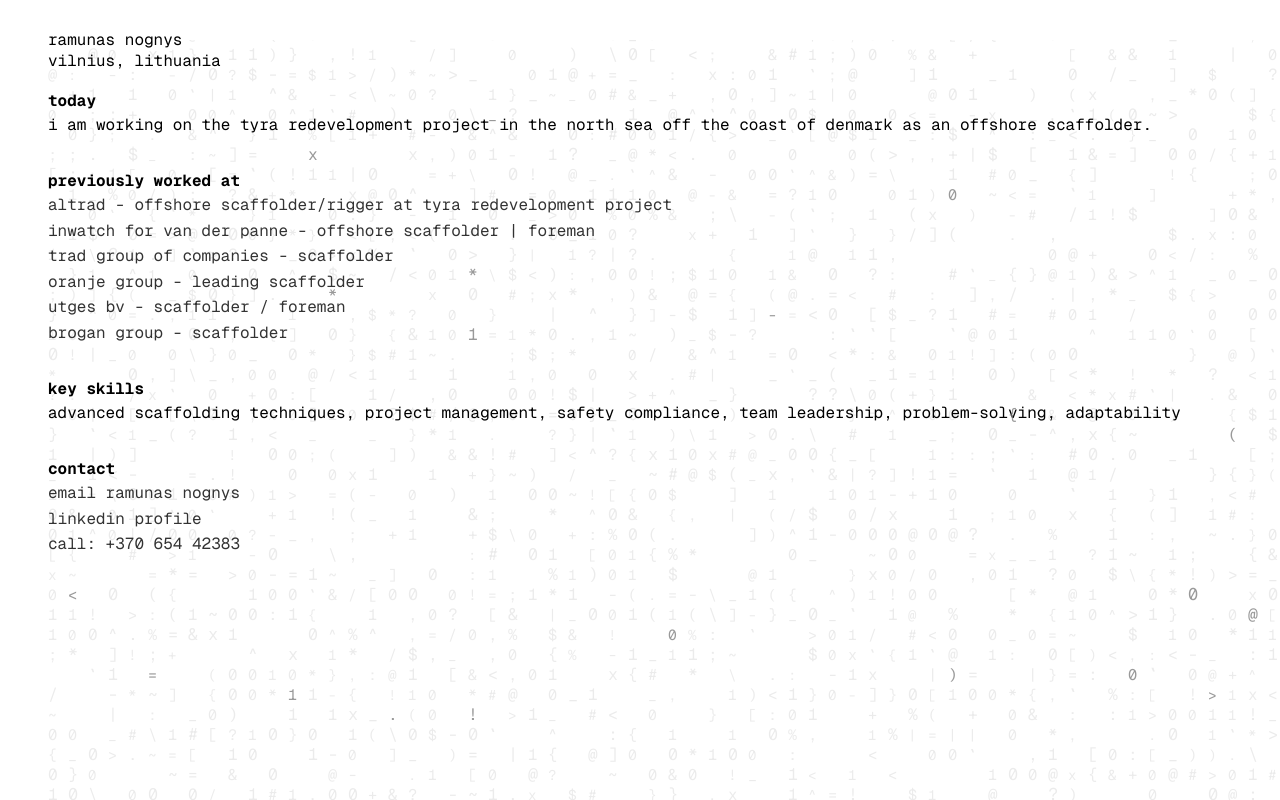
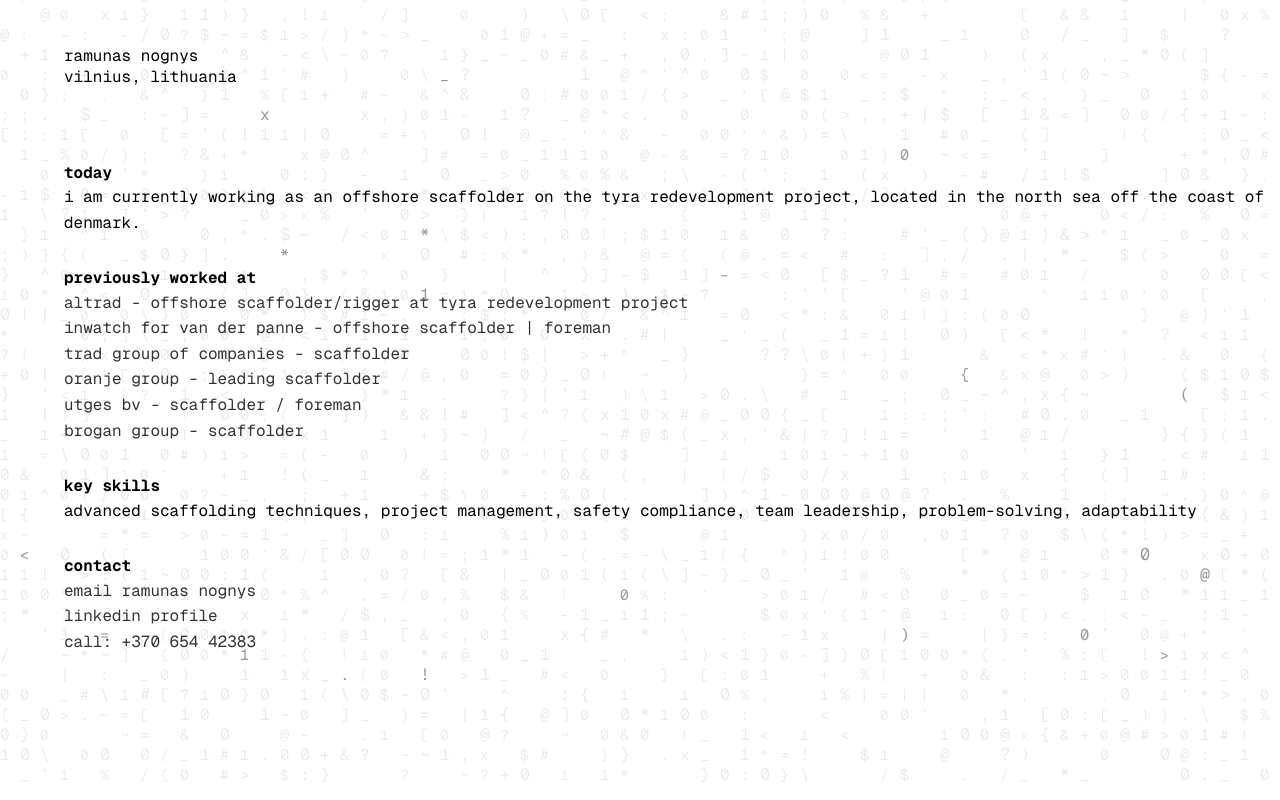
Before and after one commit to ramunasnognys/r-nognys-portfolio-v1, a Next.js app: page / in a window 1280 px wide. Built offline with nearby package versions, Linux system fonts and the light colour scheme.

Commit message:
Fix: Prevent background ASCII characters from being selected

```diff
--- a/app/components/profile.tsx
+++ b/app/components/profile.tsx
@@ -12,7 +12,7 @@
         <section className="mb-8">
           <h2 className="font-bold mb-2">today</h2>
           <p>
-          I am working on the Tyra Redevelopment Project in the North Sea off the coast of Denmark as an offshore scaffolder.
+          I am currently working as an offshore scaffolder on the Tyra Redevelopment Project, located in the North Sea off the coast of Denmark.
           </p>
         </section>
 
--- a/app/globals.css
+++ b/app/globals.css
@@ -9,10 +9,13 @@
   color: var(--foreground);
   background: var(--background);
   line-height: 1.6;
-  padding-top: 2rem; /* Reduced from 2rem to account for main padding */
-  padding-left: 3rem;
+  padding: 0; /* Removed padding to allow background to take full screen */
   font-size: 1rem; /* Set base font size */
   text-transform: lowercase;
+  -webkit-user-select: none;
+  -moz-user-select: none;
+  -ms-user-select: none;
+  user-select: none;
 }
 
 /* Set all headings and paragraphs to have the same font size */
@@ -33,7 +36,21 @@
 .container {
   max-width: 800px;
   margin: 0 auto;
-  padding: 0; /* Remove padding from the container */
+  padding: 2rem; /* Added padding for consistent text indentation */
+  margin-left: 1rem;
+  -webkit-user-select: text;
+  -moz-user-select: text;
+  -ms-user-select: text;
+  user-select: text;
+}
+
+.profile-container {
+  padding-left: 4rem;
+  padding-top: 3rem;
+  -webkit-user-select: text;
+  -moz-user-select: text;
+  -ms-user-select: text;
+  user-select: text;
 }
 
 /* Header Styles */
@@ -77,6 +94,7 @@
 header {
   line-height: 0.5rem; /* Set line-height to 0.5rem for children spacing */
   margin: 0;
+  margin-bottom: 4.5rem;
 }
 
 header p, h1 {
@@ -141,3 +159,15 @@
 main {
   padding: 0; /* Remove padding from main */
 }
+
+/* Style for the background ASCII art */
+.background-ascii {
+  position: fixed;
+  top: 0;
+  left: 0;
+  width: 100%;
+  height: 100%;
+  z-index: -1;
+  pointer-events: none;
+  color: #f0f0f0; /* Light gray color for the ASCII characters */
+}
--- a/app/page.tsx
+++ b/app/page.tsx
@@ -11,7 +11,7 @@
   return (
     <main className="relative h-screen w-screen overflow-hidden">
       <ASCIIBackground />
-      <div className="absolute inset-0 z-10">
+      <div className="profile-container absolute inset-0 z-10 ">
         <Profile />
       </div>
     </main>
```
